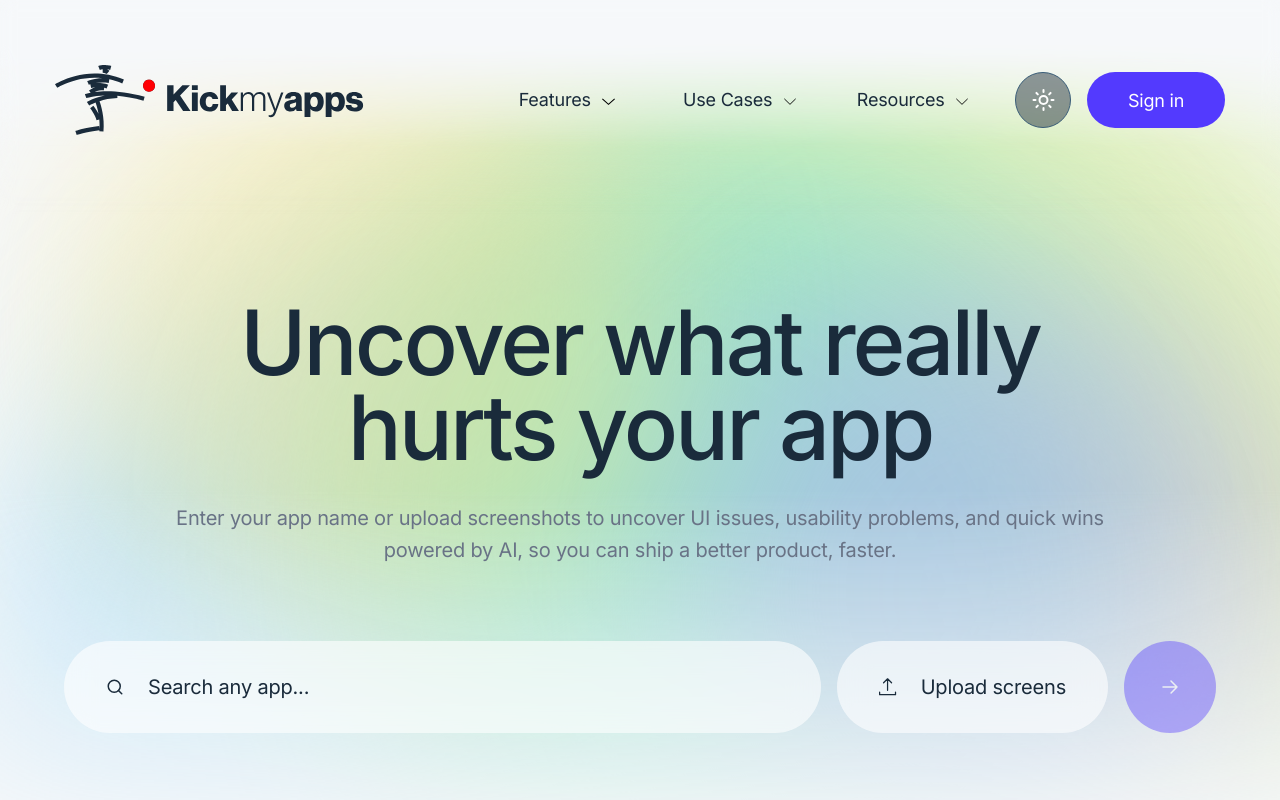
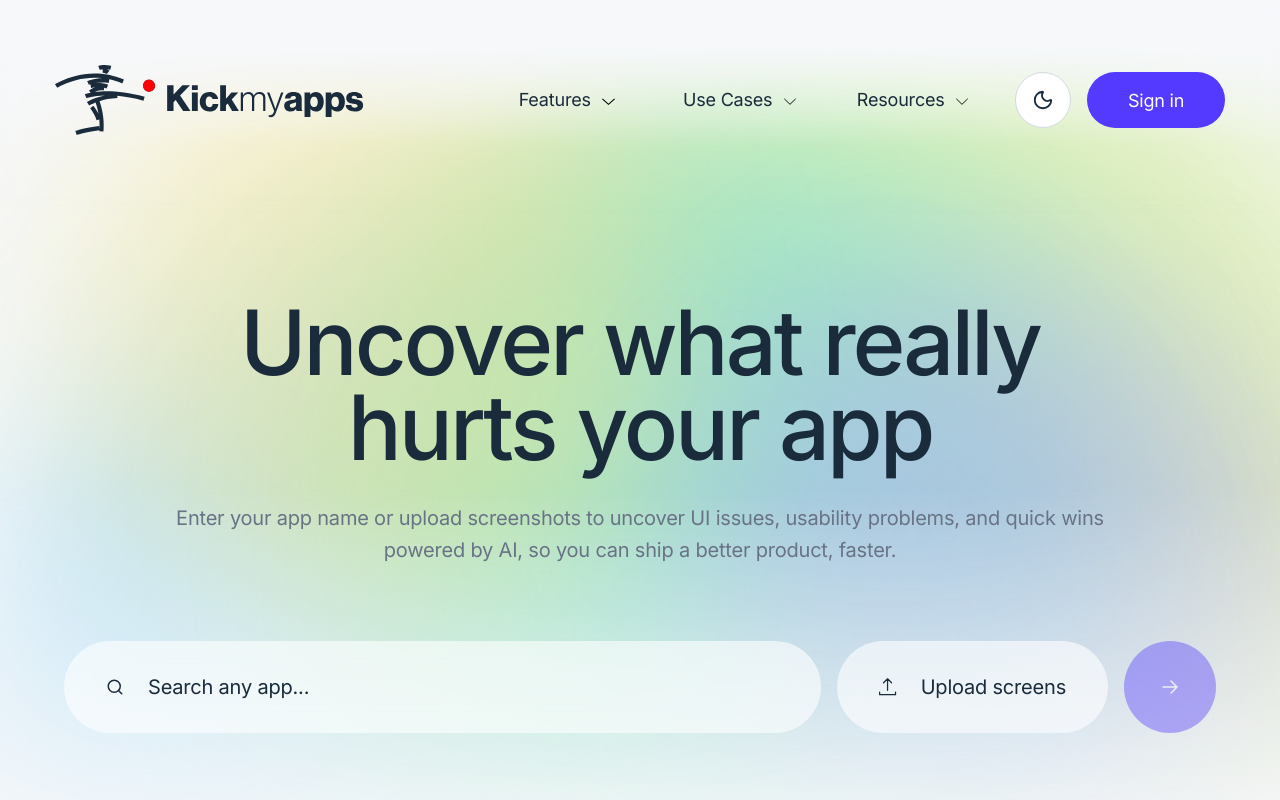
Before and after one commit to sasw-works/kick-my-apps, a Next.js app: page / in a window 1280 px wide. Both pictures are taken after a click on the button 1043 px from the left and 100 px from the top of the page. Shown: the top 800 px of the page. Built offline with nearby package versions, Linux system fonts and the light colour scheme.

Commit message:
Light mode theme toggle button: white bg, gray border, Moon icon (shows the mode you'd switch to). Dark mode unchanged (glass circle + sun icon)

```diff
--- a/app/components/Header.jsx
+++ b/app/components/Header.jsx
@@ -5,6 +5,7 @@ import { createPortal } from "react-dom";
 import Link from "next/link";
 import LogoMark from "./LogoMark";
 import { useTheme } from "./ThemeProvider";
+import { Moon } from "lucide-react";
 
 const FEATURE_GROUPS = [
   {
@@ -260,14 +261,18 @@ export default function Header() {
           flex-shrink: 0;
           white-space: nowrap;
         }
-        /* Theme toggle — visible in both light and dark; the glass-dark circle reads fine on either. */
+        /* Theme toggle. Dark mode: existing glass-dark circle (sun icon baked into the asset).
+           Light mode: plain white circle + gray border, with a Moon icon (shows the mode you'd switch TO). */
         .kma-header-theme {
-          display: block;
+          display: flex; align-items: center; justify-content: center;
           padding: 0; border: none; background: transparent;
-          width: 56px; height: 56px; flex-shrink: 0;
+          width: 56px; height: 56px; flex-shrink: 0; border-radius: 50%;
           cursor: pointer;
         }
         .kma-header-theme img { display: block; }
+        .kma-header-theme-light {
+          background: #ffffff; border: 1px solid #D1D9E0; color: #1A2B3B;
+        }
         .kma-header-signin {
           display: flex; align-items: center; justify-content: center;
           width: 138px; height: 56px;
@@ -449,8 +454,17 @@ export default function Header() {
             >
               <span />
             </button>
-            <button type="button" className="kma-header-theme" aria-label="Toggle theme" onClick={toggleTheme}>
-              <img src="/dark/header-theme-toggle.svg" alt="" width={56} height={56} />
+            <button
+              type="button"
+              className={`kma-header-theme ${theme === "light" ? "kma-header-theme-light" : ""}`}
+              aria-label="Toggle theme"
+              onClick={toggleTheme}
+            >
+              {theme === "light" ? (
+                <Moon size={22} color="#1A2B3B" />
+              ) : (
+                <img src="/dark/header-theme-toggle.svg" alt="" width={56} height={56} />
+              )}
             </button>
             <button type="button" className="kma-header-signin">Sign in</button>
           </div>
```
